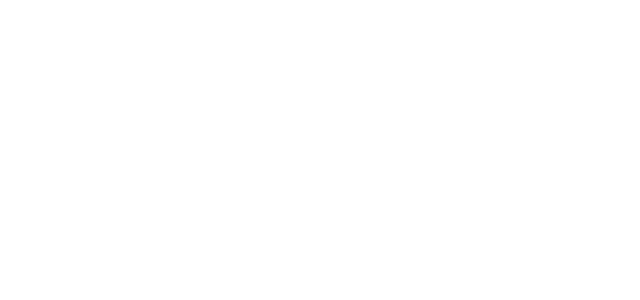
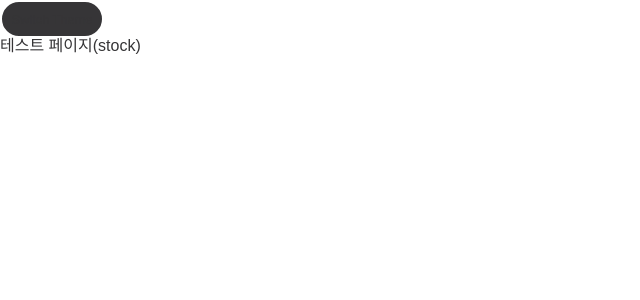
Before and after one commit to ChanhuiSeok/stock_project, a React (Create React App) app: page /stock in a window 1280 px wide. Shown: the top 300 px of the page, without its empty margins (0-640 px from the left). Built offline with nearby package versions, Linux system fonts and the light colour scheme.

Commit message:
ThemeProvider 사용하여 light, dark 모드 지정 기능 추가

```diff
--- /dev/null
+++ b/src/common/styles/backgroundStyles.js
@@ -0,0 +1,8 @@
+import {createGlobalStyle} from 'styled-components';
+
+export const BackgroundStyles = createGlobalStyle`
+ body {
+  background: ${({theme}) => theme.body};
+  color: ${({theme}) => theme.text};
+}
+`;
--- a/src/common/styles/globalStyles.js
+++ b/src/common/styles/globalStyles.js
@@ -1,9 +1,10 @@
 import {createGlobalStyle} from 'styled-components';
+import reset from 'styled-reset';
 
 export const GlobalStyles = createGlobalStyle`
+ ${reset}
  body {
-    background: ${({theme}) => theme.body};
-    color: ${({theme}) => theme.text};
-    font-family: Noto Sans KR, Roboto, sans-serif;
-  }
+    font-family: Noto Sans KR, sans-serif;
+    transition: background-color 0.20s linear;
+ }
 `;
--- /dev/null
+++ b/src/components/hooks/useDarkMode.ts
@@ -0,0 +1,20 @@
+import {useEffect, useState} from 'react';
+
+export const useDarkMode = () => {
+  const [theme, setTheme] = useState<string>('light');
+
+  const setMode = (mode: string) => {
+    window.localStorage.setItem('theme', mode);
+    setTheme(mode);
+  };
+  const themeToggler = () => {
+    theme === 'light' ? setMode('dark') : setMode('light');
+  };
+
+  useEffect(() => {
+    const localTheme = window.localStorage.getItem('theme');
+    localTheme && setTheme(localTheme);
+  }, []);
+
+  return {theme, themeToggler};
+};
--- a/src/containers/App.js
+++ b/src/containers/App.js
@@ -1,18 +1,16 @@
 import {BrowserRouter as Router, Route} from 'react-router-dom';
-import {ThemeProvider} from 'styled-components';
+import Home from './Home';
+import Stock from './Stock';
 import {GlobalStyles} from '../common/styles/globalStyles';
-import {lightTheme, darkTheme} from '../common/styles/themes';
-import Home from './Home';
 
 const App = () => {
   return (
     <>
-      <ThemeProvider theme={lightTheme}>
-        <GlobalStyles />
-        <Router>
-          <Route exact path="/" component={Home} />
-        </Router>
-      </ThemeProvider>
+      <GlobalStyles />
+      <Router>
+        <Route exact path="/" component={Home} />
+        <Route exact path="/stock" component={Stock} />
+      </Router>
     </>
   );
 };
--- a/src/containers/Home.tsx
+++ b/src/containers/Home.tsx
@@ -1,12 +1,5 @@
-import {useState} from 'react';
-import styled from 'styled-components';
-
 /** 처음 진입하는 홈페이지 */
 const Home = () => {
-  const [names, setNames] = useState(null);
-
-  const Title = styled.div``;
-
   return <div>테스트입니다.</div>;
 };
 
--- a/src/containers/Stock.tsx
+++ b/src/containers/Stock.tsx
@@ -1,7 +1,25 @@
-import React from 'react';
+import Toggler from '../components/Toggler';
+import {BackgroundStyles} from '../common/styles/backgroundStyles';
+import {lightTheme, darkTheme} from '../common/styles/themes';
+import {useDarkMode} from '../components/hooks/useDarkMode';
+import {ThemeProvider} from 'styled-components';
 
 const Stock = () => {
-  return <div></div>;
+  const {theme, themeToggler} = useDarkMode();
+  const themeMode = theme === 'light' ? lightTheme : darkTheme;
+
+  return (
+    <>
+      <ThemeProvider theme={themeMode}>
+        <Toggler theme={theme} toggleTheme={themeToggler} />
+        <BackgroundStyles />
+
+        <div>
+          <p>테스트 페이지(stock)</p>
+        </div>
+      </ThemeProvider>
+    </>
+  );
 };
 
 export default Stock;
--- a/src/index.js
+++ b/src/index.js
@@ -1,6 +1,5 @@
 import React from 'react';
 import ReactDOM from 'react-dom';
-import './index.css';
 import App from './containers/App';
 
 ReactDOM.render(
```
Also changed, not shown: src/components/Toggler.tsx (+6 -6 lines).
